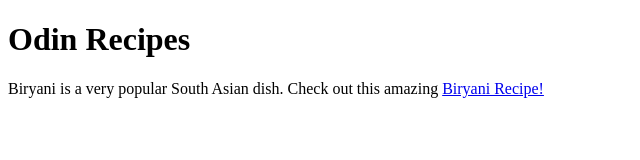
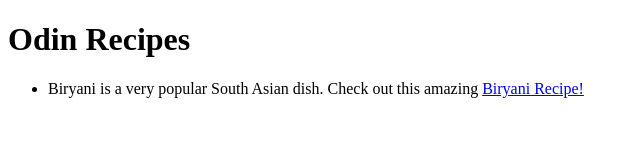
Before and after one commit to TheUnparalleledDragon/odin-recipes., a plain HTML site: page index.html in a window 1280 px wide. Shown: the whole page, without its empty margins (0-640 px from the left). Drawn offline with Linux system fonts and the light colour scheme.

Commit message:
Give Homepage list add karahi image

```diff
--- a/index.html
+++ b/index.html
@@ -6,6 +6,10 @@
 </head>
 <body>
     <h1>Odin Recipes</h1>
-    <p>Biryani is a very popular South Asian dish. Check out this amazing <a href="./recipes/biryani.html">Biryani Recipe!</a></p>
+    <ul>
+        <li>Biryani is a very popular South Asian dish. Check out this amazing <a href="./recipes/biryani.html">Biryani Recipe!</a></li>
+
+    </ul>
+
 </body>
 </html>
```
Also changed, not shown: images/pakistani-chicken-karahi-recipe.jpg (added).
